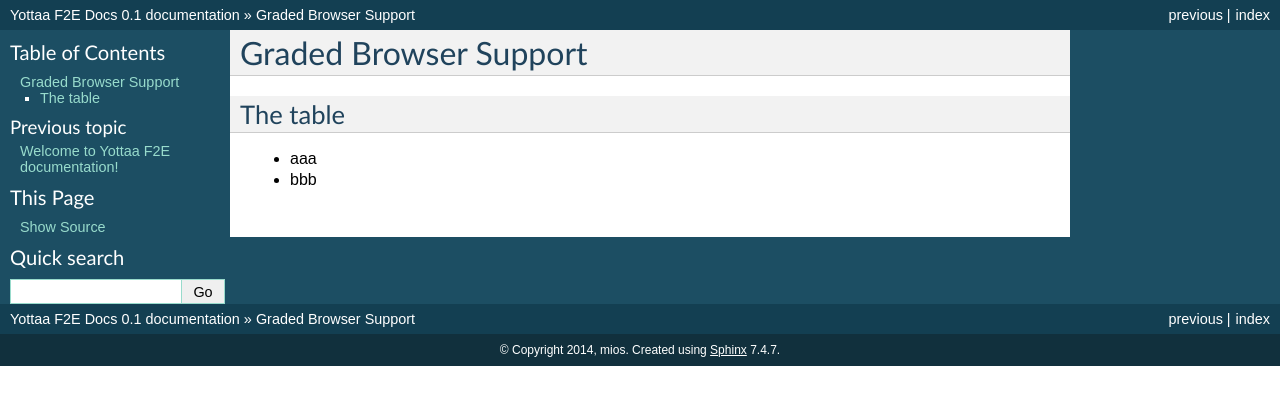
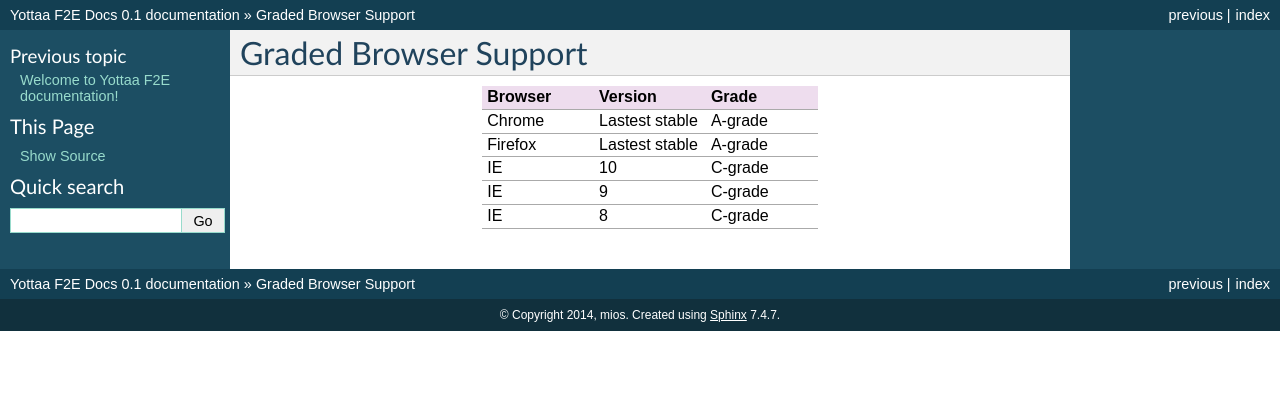
Before and after one commit to miaopeng/yottaa-f2e-docs, a Sphinx documentation site: the page built from docs/source/gbs.rst, in a window 1280 px wide. Shown: the top 405 px of the page. Built offline with Sphinx 7.4.7, drawn with Linux system fonts in a browser that asks for light colours.

Commit message:
update gbs page

```diff
--- a/docs/source/gbs.rst
+++ b/docs/source/gbs.rst
@@ -1,8 +1,25 @@
 Graded Browser Support
 ======================
 
-The table
----------
+.. list-table::
+   :widths: 10 10 10
+   :header-rows: 1
 
-- aaa
-- bbb
+   * - Browser
+     - Version
+     - Grade
+   * - Chrome
+     - Lastest stable
+     - A-grade
+   * - Firefox
+     - Lastest stable
+     - A-grade
+   * - IE
+     - 10
+     - C-grade
+   * - IE
+     - 9
+     - C-grade
+   * - IE
+     - 8
+     - C-grade
```
Also changed, not shown: 6 other files.
